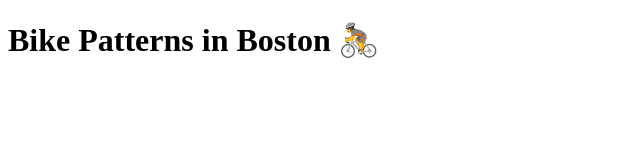
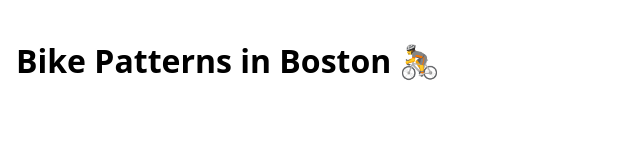
Before and after one commit to mehul422/spoke-too-soon, a plain HTML site: page index.html in a window 1280 px wide. Shown: the whole page, without its empty margins (0-640 px from the left). Drawn offline with Linux system fonts and the light colour scheme.

Commit message:
step 0 finished rough

```diff
--- /dev/null
+++ b/global.css
@@ -0,0 +1,10 @@
+body {
+    font: 100%/1.5 system-ui, sans-serif;
+    display: flex;
+    flex-flow: column;
+    max-width: 80em;
+    min-height: 100vh;
+    box-sizing: border-box;
+    margin: auto;
+    padding: 1em;
+  }
--- a/index.html
+++ b/index.html
@@ -4,6 +4,8 @@
     <meta charset="UTF-8">
     <meta name="viewport" content="width=device-width, initial-scale=1.0">
     <title>Bikewatching</title>
+    <link rel="stylesheet" href="global.css">
+    <link rel="icon" href="assets/favicon.svg" type="image/svg+xml">
 </head>
 <body>
     <h1>Bike Patterns in Boston 🚴</h1>
```
Also changed, not shown: assets/favicon.svg (added).
